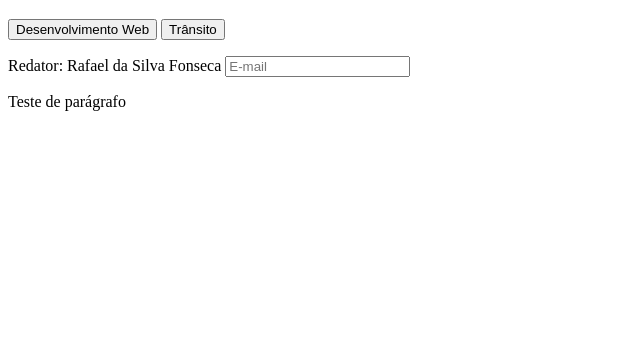
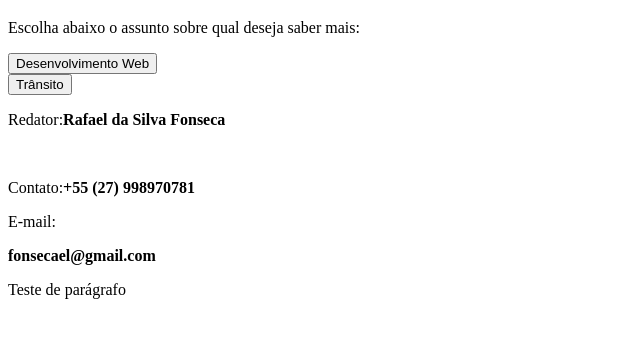
Before and after one commit to fonsecafael/rafaelfonseca, a plain HTML site: page index.html in a window 1280 px wide. Shown: the part 61-398 px from the top of the page, without its empty margins (0-640 px from the left). Drawn offline with Linux system fonts and the light colour scheme.

Commit message:
2 ª alteração em meu site.

```diff
--- a/index.html
+++ b/index.html
@@ -12,13 +12,15 @@
   <h1>Meu site pessoal</h1>
 </header>
 <main>
+ <p>Escolha abaixo o assunto sobre qual deseja saber mais:</p>
  <button>Desenvolvimento Web</button>
+ <br>
  <button>Trânsito</button>
 </main>
 <footer>
-  <p>Redator: Rafael da Silva Fonseca
-    <input placeholder="E-mail" type="email">
-  </p>
+  <p>Redator:<strong>Rafael da Silva Fonseca</strong></p><br>
+  <p>Contato:<strong>+55 (27) 998970781</strong></p>
+  <p>E-mail:</p><E-mail><strong>fonsecael@gmail.com</strong></E-mail>
 </footer>
 <p>Teste de parágrafo</p>
 </body>
```
